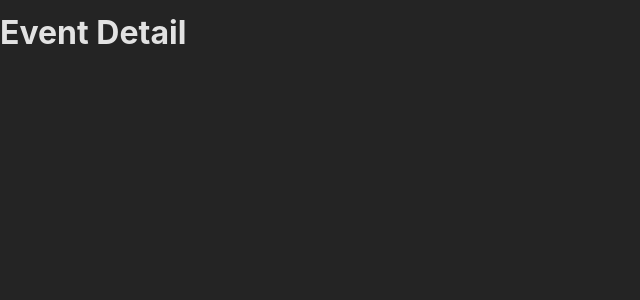
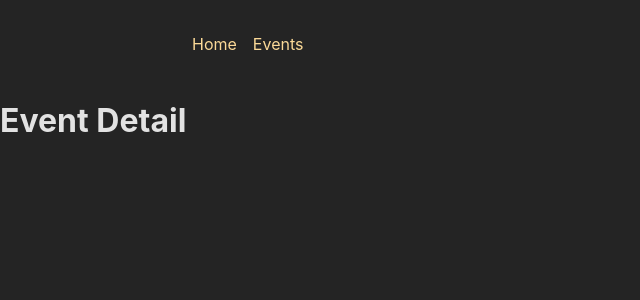
Before and after one commit to govind-dandekar/react-React-Router-exercise-v2, a React (Create React App) app in the folder frontend/: page /events/1 in a window 1280 px wide. Shown: the top 300 px of the page, without its empty margins (0-640 px from the left). Built offline with nearby package versions, Linux system fonts and the light colour scheme.

Commit message:
add RootLayout and update router

```diff
--- a/frontend/src/App.js
+++ b/frontend/src/App.js
@@ -14,9 +14,11 @@
 //    - /events/<some-id> => EventDetailPage
 //    - /events/new => NewEventPage
 //    - /events/<some-id>/edit => EditEventPage
-//
+// DONE
 
 // 3. Add a root layout that adds the <MainNavigation> component above all page components
+// DONE
+
 // 4. Add properly working links to the MainNavigation
 // 5. Ensure that the links in MainNavigation receive an "active" class when active
 // 6. Output a list of dummy events to the EventsPage
@@ -30,13 +32,20 @@
 import EventsPage from './pages/Events'
 import EventDetailPage from './pages/EventDetail';
 import NewEventPage from './pages/NewEvent';
+import RootLayout from './pages/Root';
+
 
 const router = createBrowserRouter([
-  { path: '/', element: <HomePage /> },
-  { path: '/events', element: <EventsPage /> },
-  { path: '/events/:id', element: <EventDetailPage /> },
-  { path: '/events/new', element: <NewEventPage /> },
-  { path: 'events/:id/edit', element: <EventDetailPage /> }
+  { path: '/',
+    element: <RootLayout />,
+    children: [
+      { index: true, element: <HomePage /> },
+      { path: 'events', element: <EventsPage /> },
+      { path: 'events/:id', element: <EventDetailPage /> },
+      { path: 'events/new', element: <NewEventPage /> },
+      { path: 'events/:id/edit', element: <EventDetailPage /> }
+    ]
+  }
 ])
 
 function App() {
--- /dev/null
+++ b/frontend/src/pages/Root.js
@@ -0,0 +1,13 @@
+import { Outlet } from 'react-router-dom';
+import MainNavigation from '../components/MainNavigation'
+
+function RootLayout(){
+	return <>
+		<MainNavigation />
+		<main>
+			<Outlet />
+		</main>
+	</>
+}
+
+export default RootLayout;
```
